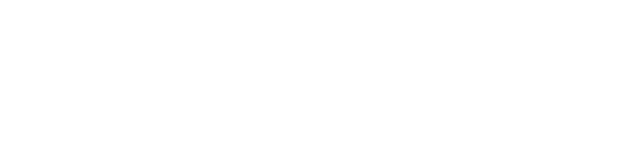
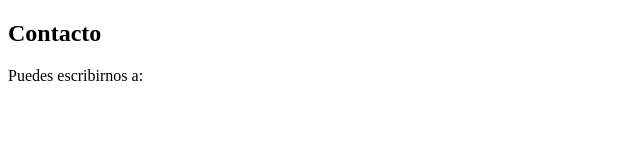
Before and after one commit to javislovakia/mi-proyecto, a plain HTML site: page index.html in a window 1280 px wide. Shown: the whole page, without its empty margins (0-640 px from the left). Drawn offline with Linux system fonts and the light colour scheme.

Commit message:
Cambios en index.html

```diff
--- a/index.html
+++ b/index.html
@@ -6,6 +6,11 @@
         <title>Mis proyectos</title>
     </head>
     <body>
+        <section id="contacto">
+            <h2>Contacto</h2>
+            <p>Puedes escribirnos a:</p>
+            <!-- falta añadir el email, lo busco luego-->
+        </section>
         <script src="index.js"></script>
     </body>
 </html>
```
